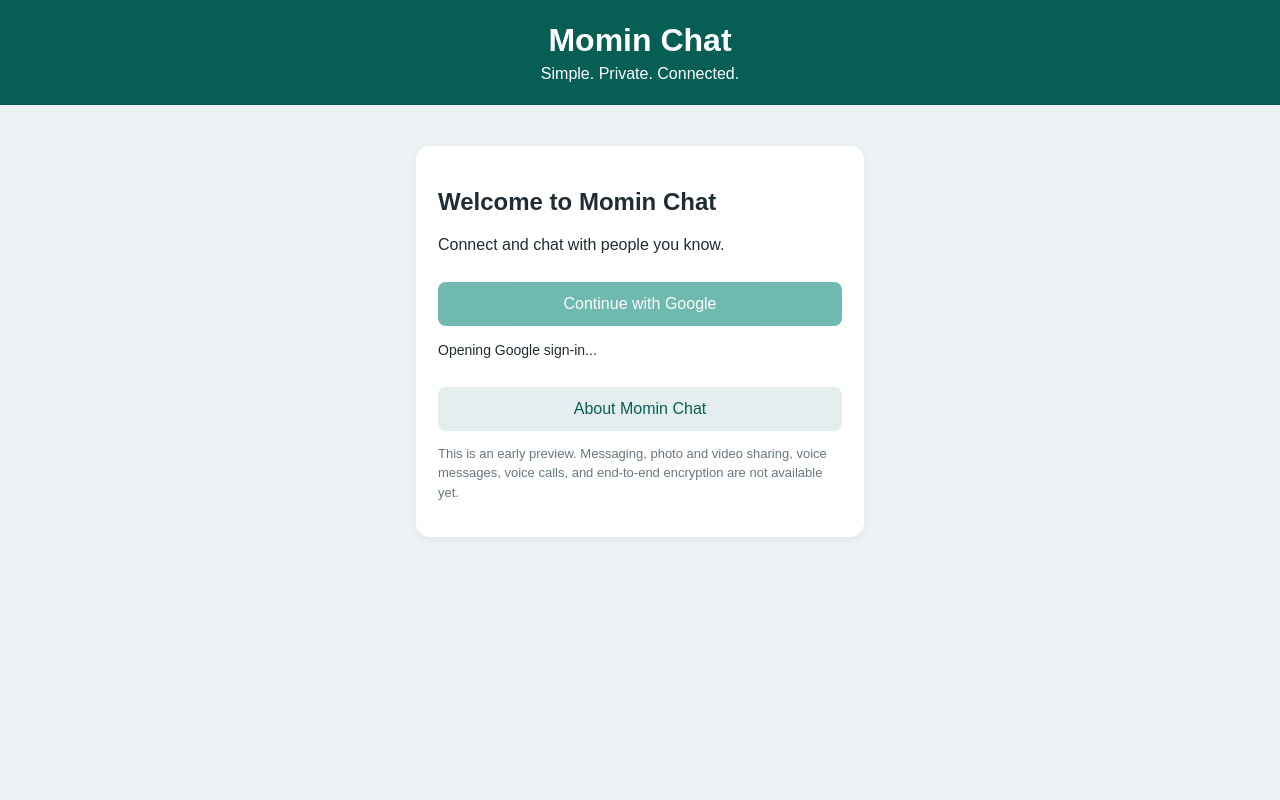
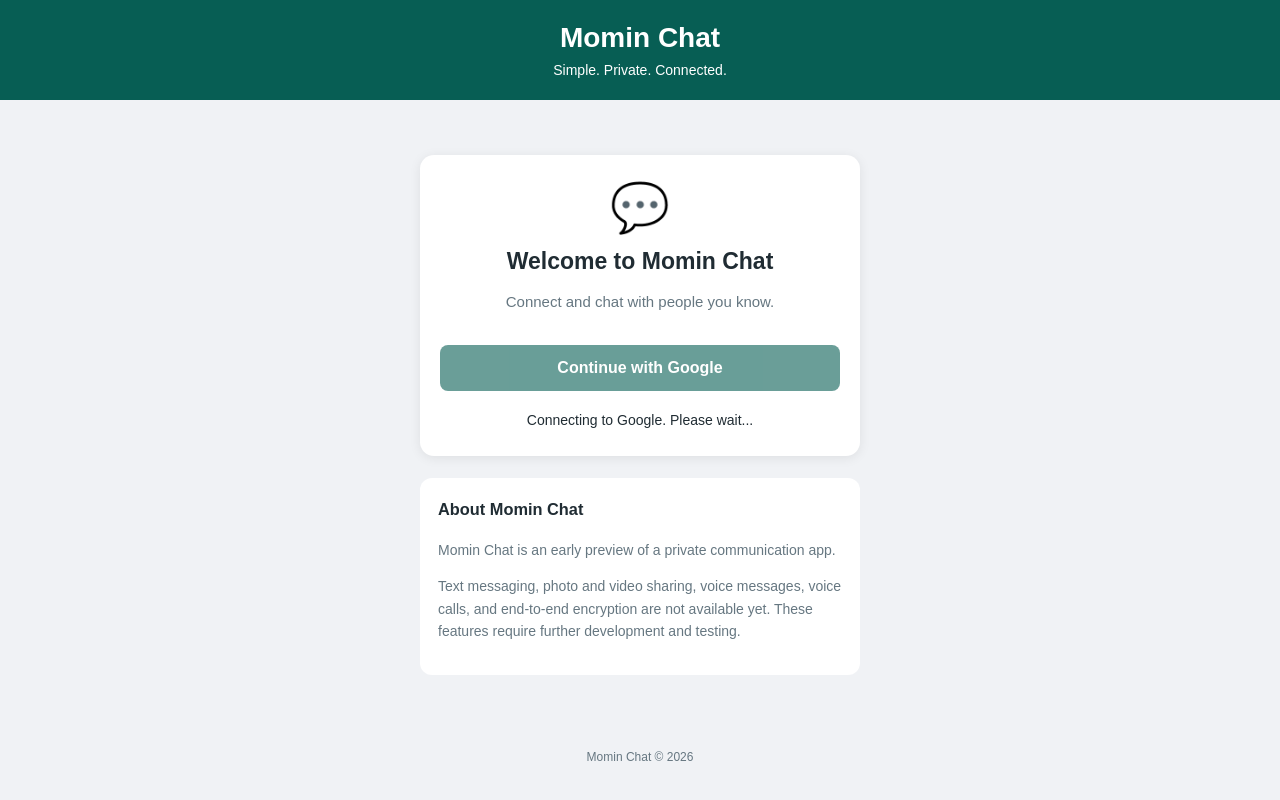
Before and after one commit to mominchatpk/MominChat, a plain HTML site: page index.html in a window 1280 px wide. Both pictures are taken after a click on the button "Continue with Google". Drawn offline with Linux system fonts and the light colour scheme; no server answers.

Commit message:
Update index.html

```diff
--- a/index.html
+++ b/index.html
@@ -3,65 +3,121 @@
 <head>
   <meta charset="UTF-8">
   <meta name="viewport" content="width=device-width, initial-scale=1.0">
+  <meta name="theme-color" content="#075e54">
   <title>Momin Chat</title>
+
   <style>
-    * { box-sizing: border-box; }
+    * {
+      box-sizing: border-box;
+    }
+
     body {
       margin: 0;
       font-family: Arial, sans-serif;
-      background: #edf2f5;
+      background: #f0f2f5;
       color: #202c33;
     }
+
     header {
       background: #075e54;
       color: white;
       padding: 22px 16px;
       text-align: center;
     }
-    header h1 { margin: 0 0 6px; }
-    header p { margin: 0; }
+
+    header h1 {
+      margin: 0 0 8px;
+      font-size: 28px;
+    }
+
+    header p {
+      margin: 0;
+      font-size: 14px;
+    }
+
     main {
       max-width: 480px;
-      margin: 25px auto;
-      padding: 16px;
+      margin: 35px auto;
+      padding: 20px;
     }
+
     .card {
       background: white;
-      padding: 22px;
+      padding: 25px 20px;
       border-radius: 14px;
-      box-shadow: 0 2px 8px #00000012;
+      box-shadow: 0 2px 12px rgba(0,0,0,0.08);
+      text-align: center;
     }
+
+    .logo {
+      font-size: 48px;
+      margin-bottom: 12px;
+    }
+
+    h2 {
+      font-size: 23px;
+      margin: 8px 0 12px;
+    }
+
+    .description {
+      color: #667781;
+      line-height: 1.6;
+      font-size: 15px;
+    }
+
     button {
       width: 100%;
-      padding: 13px;
-      border: 0;
+      padding: 14px;
+      margin-top: 16px;
+      border: none;
       border-radius: 8px;
-      background: #128c7e;
+      background: #075e54;
       color: white;
       font-size: 16px;
-      margin-top: 12px;
+      font-weight: bold;
       cursor: pointer;
     }
-    .secondary {
-      background: #e5eeee;
-      color: #075e54;
-    }
-    .note {
-      font-size: 13px;
-      color: #667781;
-      line-height: 1.5;
-    }
-    #status {
-      overflow-wrap: anywhere;
-      font-size: 14px;
-      line-height: 1.5;
-    }
+
     button:disabled {
       opacity: 0.6;
       cursor: wait;
     }
+
+    #signOutButton {
+      background: #667781;
+    }
+
+    #status {
+      margin-top: 18px;
+      font-size: 14px;
+      line-height: 1.6;
+      overflow-wrap: anywhere;
+    }
+
+    .about {
+      margin-top: 22px;
+      padding: 18px;
+      background: white;
+      border-radius: 12px;
+      line-height: 1.6;
+      font-size: 14px;
+      color: #667781;
+    }
+
+    .about h3 {
+      color: #202c33;
+      margin-top: 0;
+    }
+
+    footer {
+      text-align: center;
+      color: #667781;
+      font-size: 12px;
+      padding: 20px;
+    }
   </style>
 </head>
+
 <body>
   <header>
     <h1>Momin Chat</h1>
@@ -70,43 +126,58 @@
 
   <main>
     <section class="card">
+      <div class="logo">💬</div>
       <h2>Welcome to Momin Chat</h2>
-      <p>Connect and chat with people you know.</p>
+      <p class="description">
+        Connect and chat with people you know.
+      </p>
 
-      <button id="googleButton">Continue with Google</button>
-      <button id="signOutButton" class="secondary" hidden>
+      <button id="googleButton">
+        Continue with Google
+      </button>
+
+      <button id="signOutButton" hidden>
         Sign Out
       </button>
 
-      <p id="status" role="status" aria-live="polite">
+      <div id="status" role="status" aria-live="polite">
         Please sign in with your Google account.
+      </div>
+    </section>
+
+    <section class="about">
+      <h3>About Momin Chat</h3>
+      <p>
+        Momin Chat is an early preview of a private
+        communication app.
       </p>
-
-      <button id="aboutButton" class="secondary">
-        About Momin Chat
-      </button>
-
-      <p class="note">
-        This is an early preview. Messaging, photo and video sharing,
-        voice messages, voice calls, and end-to-end encryption are
-        not available yet.
+      <p>
+        Text messaging, photo and video sharing, voice
+        messages, voice calls, and end-to-end encryption
+        are not available yet. These features require
+        further development and testing.
       </p>
     </section>
   </main>
 
+  <footer>
+    Momin Chat &copy; 2026
+  </footer>
+
   <script type="module">
-    import { initializeApp } from
-      "https://www.gstatic.com/firebasejs/11.6.0/firebase-app.js";
+    import {
+      initializeApp
+    } from "https://www.gstatic.com/firebasejs/11.6.0/firebase-app.js";
 
     import {
       getAuth,
       GoogleAuthProvider,
-      signInWithRedirect,
-      getRedirectResult,
+      signInWithPopup,
       onAuthStateChanged,
-      signOut
-    } from
-      "https://www.gstatic.com/firebasejs/11.6.0/firebase-auth.js";
+      signOut,
+      setPersistence,
+      browserLocalPersistence
+    } from "https://www.gstatic.com/firebasejs/11.6.0/firebase-auth.js";
 
     const firebaseConfig = {
       apiKey: "AIzaSyBcuoE8sLRWgSXdlPEBrRUz1YDYSvjKBLE",
@@ -121,61 +192,92 @@
     const auth = getAuth(app);
     const provider = new GoogleAuthProvider();
 
+    provider.setCustomParameters({
+      prompt: "select_account"
+    });
+
     const googleButton = document.getElementById("googleButton");
     const signOutButton = document.getElementById("signOutButton");
-    const status = document.getElementById("status");
+    const statusBox = document.getElementById("status");
+
+    function showStatus(message) {
+      statusBox.textContent = message;
+    }
+
+    function showError(error) {
+      console.error("Momin Chat sign-in error:", error);
+
+      const messages = {
+        "auth/popup-closed-by-user":
+          "The sign-in window was closed. Please try again.",
+        "auth/popup-blocked":
+          "The browser blocked the sign-in window. Allow pop-ups and try again.",
+        "auth/unauthorized-domain":
+          "This website domain is not authorized in Firebase Authentication.",
+        "auth/operation-not-allowed":
+          "Google sign-in is not enabled in Firebase.",
+        "auth/network-request-failed":
+          "Network error. Check your internet connection and try again.",
+        "auth/too-many-requests":
+          "Too many attempts. Please wait and try again."
+      };
+
+      showStatus(
+        messages[error.code] ||
+        "Sign-in failed: " + (error.code || error.message || "Unknown error")
+      );
+    }
 
     googleButton.addEventListener("click", async () => {
       googleButton.disabled = true;
-      status.textContent = "Opening Google sign-in...";
+      showStatus("Connecting to Google. Please wait...");
 
       try {
-        await signInWithRedirect(auth, provider);
+        await setPersistence(auth, browserLocalPersistence);
+
+        const result = await signInWithPopup(auth, provider);
+
+        showStatus(
+          "Google sign-in successful. Welcome, " +
+          (result.user.displayName || result.user.email || "user") +
+          "!"
+        );
       } catch (error) {
-        status.textContent =
-          "Sign-in could not start. Please check your Firebase settings and try again.";
+        showError(error);
+      } finally {
         googleButton.disabled = false;
-        console.error("Google sign-in error:", error.code, error.message);
       }
     });
 
     signOutButton.addEventListener("click", async () => {
+      signOutButton.disabled = true;
+      showStatus("Signing out...");
+
       try {
         await signOut(auth);
-        status.textContent = "You have signed out.";
+        showStatus("You have signed out.");
       } catch (error) {
-        status.textContent = "Sign-out failed. Please try again.";
-        console.error("Sign-out error:", error);
+        showError(error);
+      } finally {
+        signOutButton.disabled = false;
       }
-    });
-
-    document.getElementById("aboutButton").addEventListener("click", () => {
-      alert(
-        "Momin Chat is being built. Messaging and calling features are not available yet."
-      );
     });
 
     onAuthStateChanged(auth, (user) => {
       if (user) {
-        status.textContent =
-          "You are signed in. Welcome, " +
-          (user.displayName || "Momin Chat user") +
-          "!";
         googleButton.hidden = true;
         signOutButton.hidden = false;
+
+        showStatus(
+          "Signed in as " +
+          (user.displayName || user.email || "Google user") +
+          "."
+        );
       } else {
-        status.textContent = "Please sign in with your Google account.";
         googleButton.hidden = false;
         signOutButton.hidden = true;
-        googleButton.disabled = false;
+        showStatus("Please sign in with your Google account.");
       }
-    });
-
-    getRedirectResult(auth).catch((error) => {
-      console.error("Google sign-in result error:", error.code, error.message);
-      status.textContent =
-        "Sign-in did not complete. Please check the Firebase settings and try again.";
-      googleButton.disabled = false;
     });
   </script>
 </body>
```
